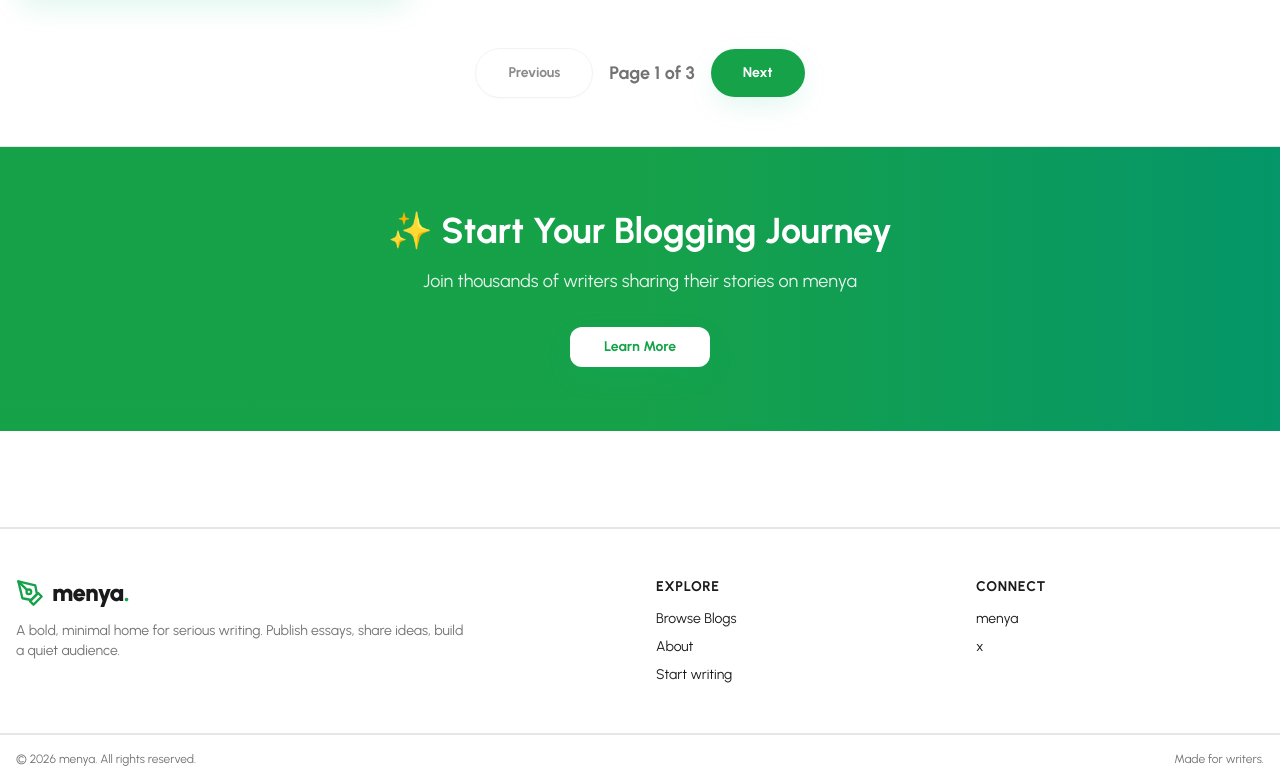
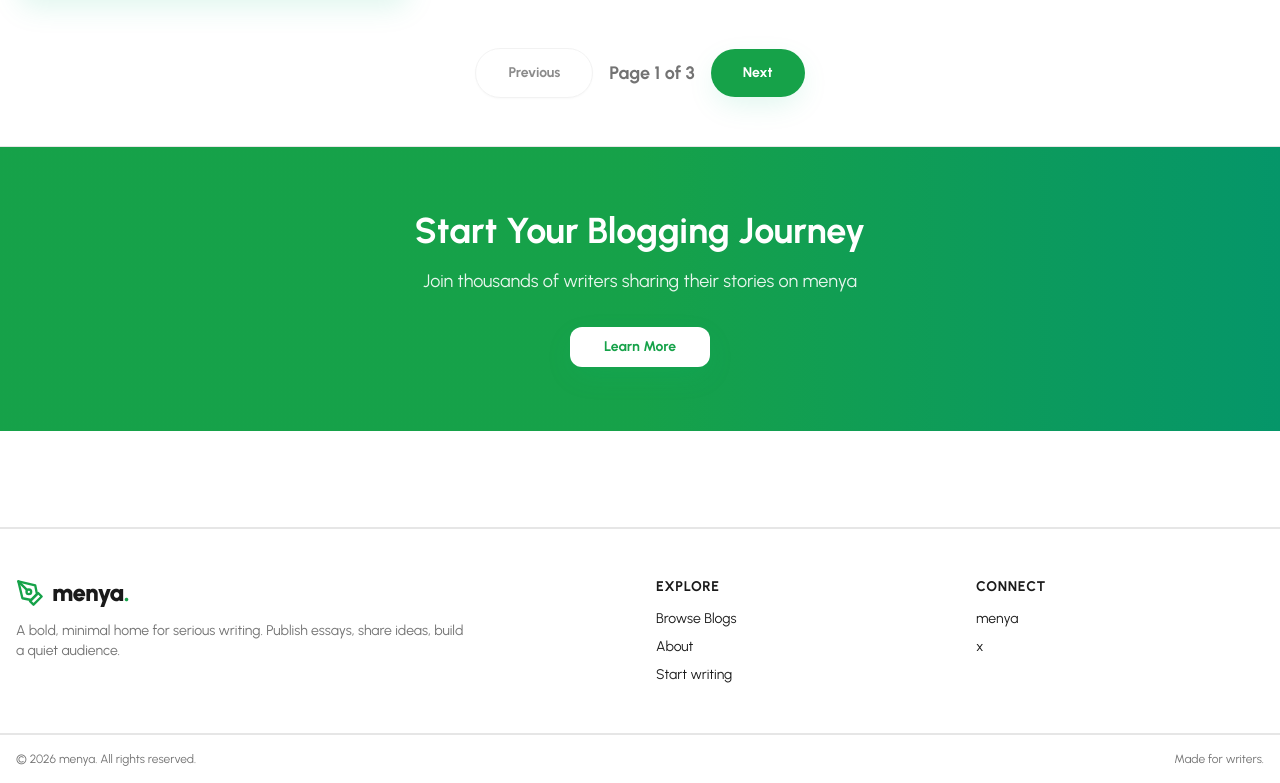
Before and after one commit to A2kmoise/ibihe, a React (Vite) app: page / in a window 1280 px wide. Shown: the part 3155-3938 px from the top of the page. Built offline with nearby package versions, Linux system fonts and the light colour scheme; no server answers.

Commit message:
Clean UI

```diff
--- a/src/pages/Landing.tsx
+++ b/src/pages/Landing.tsx
@@ -393,7 +393,7 @@ export default function LandingPage() {
       {/* Call to Action */}
       <section className="border-t border-border bg-gradient-to-r from-primary via-primary to-emerald-600 py-16">
         <div className="mx-auto max-w-7xl px-4 text-center">
-          <h2 className="text-4xl font-bold text-primary-foreground">✨ Start Your Blogging Journey</h2>
+          <h2 className="text-4xl font-bold text-primary-foreground"> Start Your Blogging Journey</h2>
           <p className="mx-auto mt-4 max-w-2xl text-lg text-primary-foreground/90">
             Join thousands of writers sharing their stories on menya
           </p>
```
